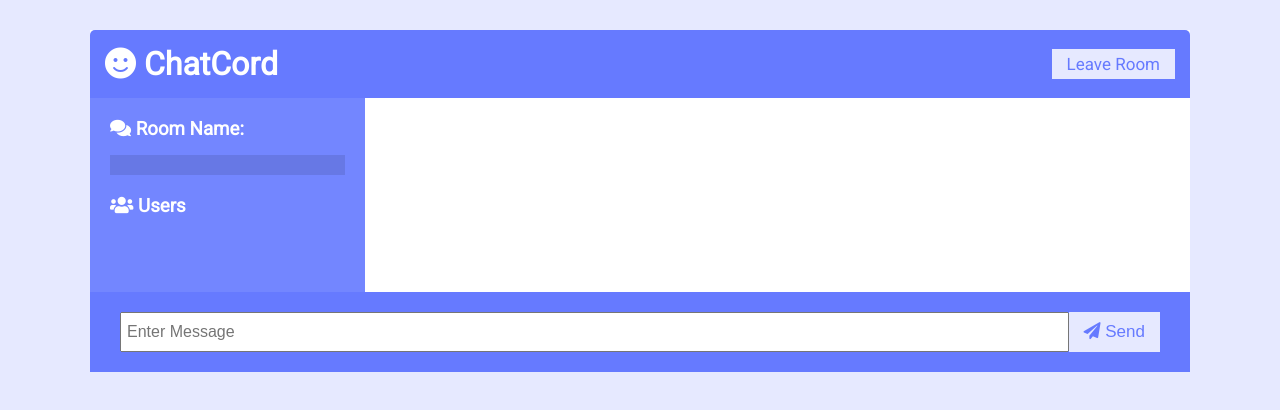
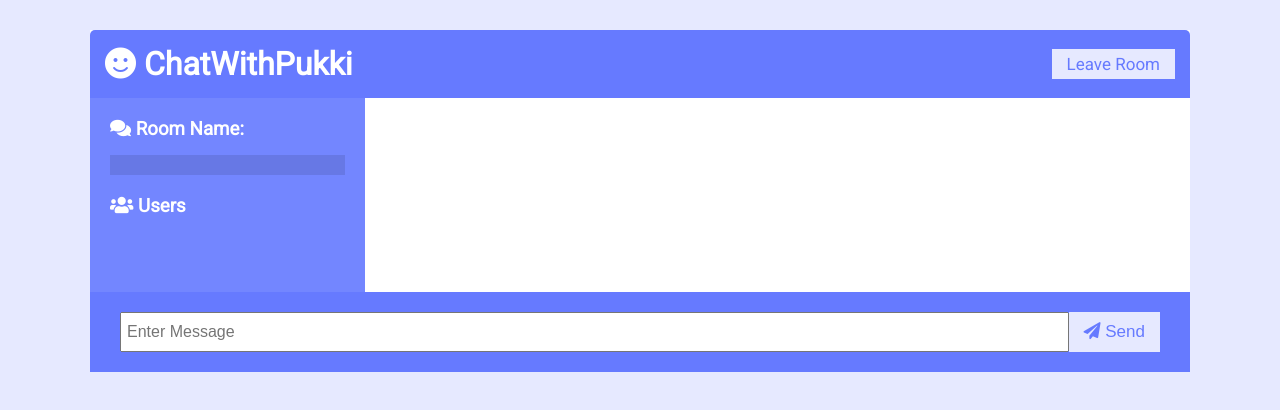
Before and after one commit to Abhicancode/ChatCord, a website: page public/chat.html in a window 1280 px wide. Drawn offline with nearby package versions, Linux system fonts and the light colour scheme; no server answers.

Commit message:
Final commit

```diff
--- a/public/chat.html
+++ b/public/chat.html
@@ -15,7 +15,7 @@
   <body>
     <div class="chat-container">
       <header class="chat-header">
-        <h1><i class="fas fa-smile"></i> ChatCord</h1>
+        <h1><i class="fas fa-smile"></i> ChatWithPukki</h1>
         <a href="index.html" class="btn">Leave Room</a>
       </header>
       <main class="chat-main">
```
